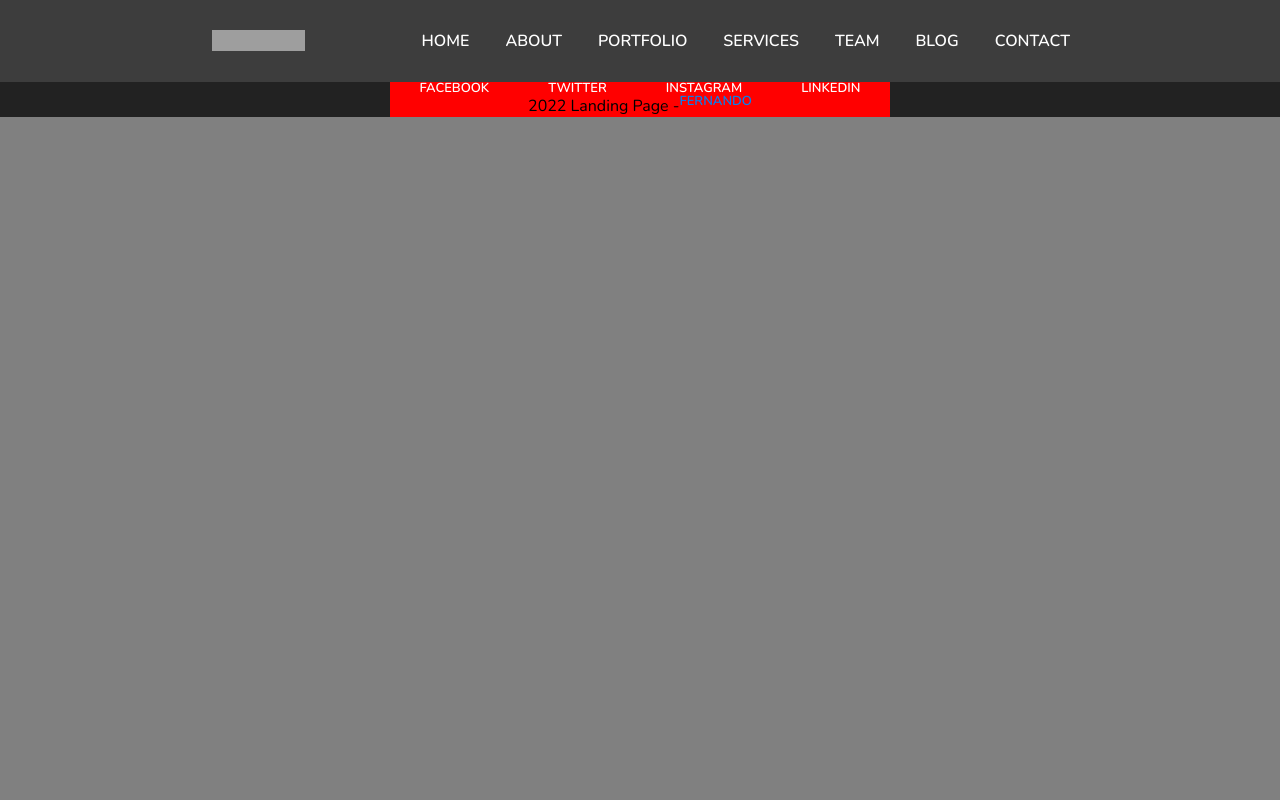
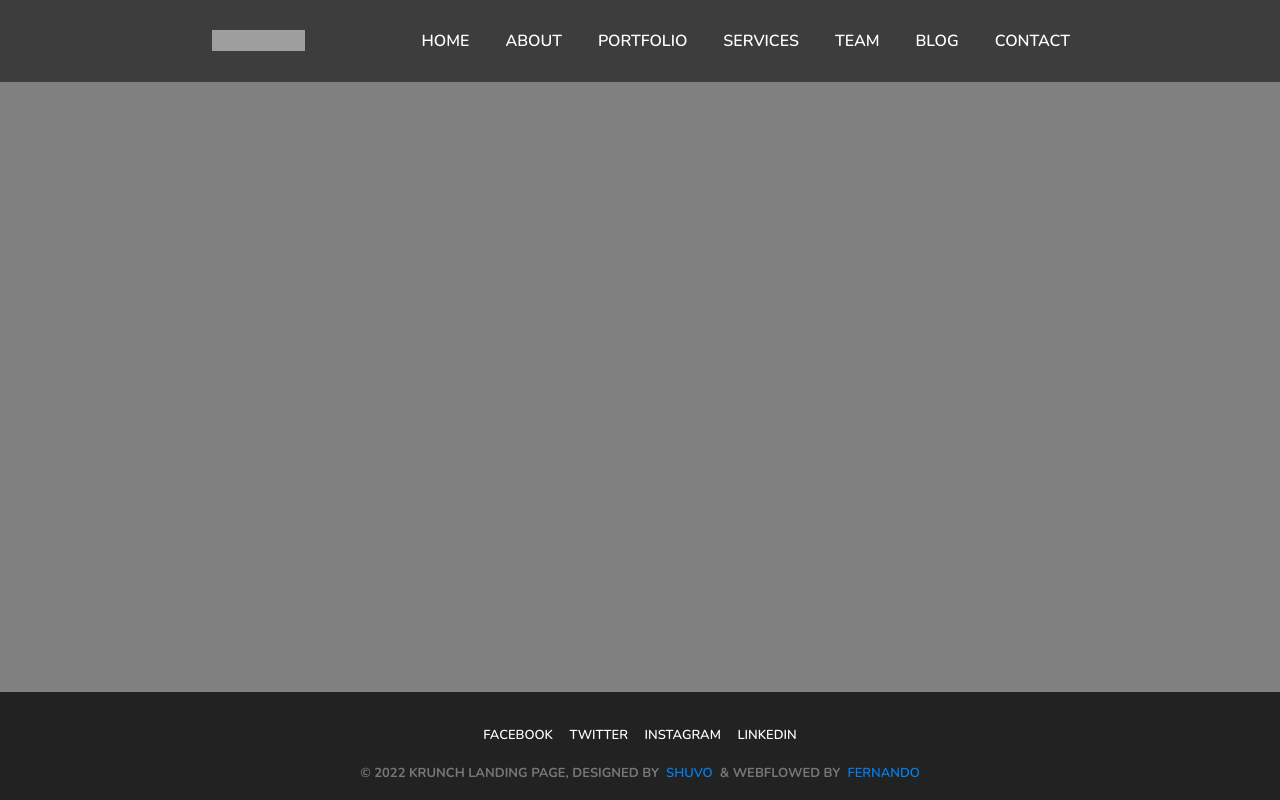
Before and after one commit to VLtim43/2022-Krunch-Web-Page, a React (Vite) app: page / in a window 1280 px wide. Built offline with nearby package versions, Linux system fonts and the light colour scheme; grey boxes are pictures that could not be loaded.

Commit message:
Footer component

```diff
--- a/src/components/components/Footer/Footer.Styled.ts
+++ b/src/components/components/Footer/Footer.Styled.ts
@@ -3,11 +3,16 @@ import styled from "styled-components";
 export const FooterWrapper = styled.footer`
   background-color: #222222;
   width: 100%;
-
+  font-weight: bolder;
   display: flex;
   justify-content: center;
   flex-direction: column;
   align-items: center;
+  padding: 22px 0px 10px 0px;
+
+  position: fixed;
+  left: 0;
+  bottom: 0;
 
   a {
     font-size: 13px;
@@ -18,21 +23,24 @@ export const FooterWrapper = styled.footer`
   .links {
     display: flex;
     justify-content: space-around;
-    background-color: red;
-    width: 500px;
+    width: 330px;
+    padding: 15px;
   }
 
   .about {
-    background-color: pink;
     display: flex;
     justify-content: space-around;
-    background-color: red;
-    width: 500px;
+    width: 600px;
+    padding: 10px;
   }
 
   .about-text {
     width: 100%;
     display: flex;
     justify-content: center;
+    color: #777;
+    text-transform: uppercase;
+    font-size: 13px;
+    line-height: 1;
   }
 `;
--- a/src/components/components/Footer/Footer.tsx
+++ b/src/components/components/Footer/Footer.tsx
@@ -16,7 +16,7 @@ const Footer = () => (
     </div>
 
     <div className="about">
-        <p className="about-text"> 2022 Landing Page - <Link className="black" text="fernando"/></p>
+        <p className="about-text"> © 2022 Krunch Landing Page, Designed By &nbsp; <Link className="black" text="Shuvo" href="https://dribbble.com/ImShuvo"/>  &nbsp; & Webflowed By &nbsp; <Link className="black" text="Fernando" href="https://github.com/FernandoValentim43"/></p>
     </div>
 
   </FooterWrapper>
--- a/src/components/micro/link/Link.styled.ts
+++ b/src/components/micro/link/Link.styled.ts
@@ -13,18 +13,18 @@ export const LinkWrapper = styled.div`
     font-weight: 600;
     text-decoration: none;
     cursor: pointer;
-
-
-
-
   }
 
   & .default:hover {
     color: #0082f3;
   }
 
-  & .black { color: #0082f3;}
+  & .black {
+    color: #0082f3;
+    display: flex;
+    align-items: center;
+  }
   & .black:hover {
-    color: black
+    color: black;
   }
 `;
--- a/src/styles/global.ts
+++ b/src/styles/global.ts
@@ -11,10 +11,10 @@ export default createGlobalStyle`
 body {
     background-color: grey;
 
-    min-height: 100vh;
+
     display: flex;
     flex-direction: column;
 }
 
 
-`
+`;
```
